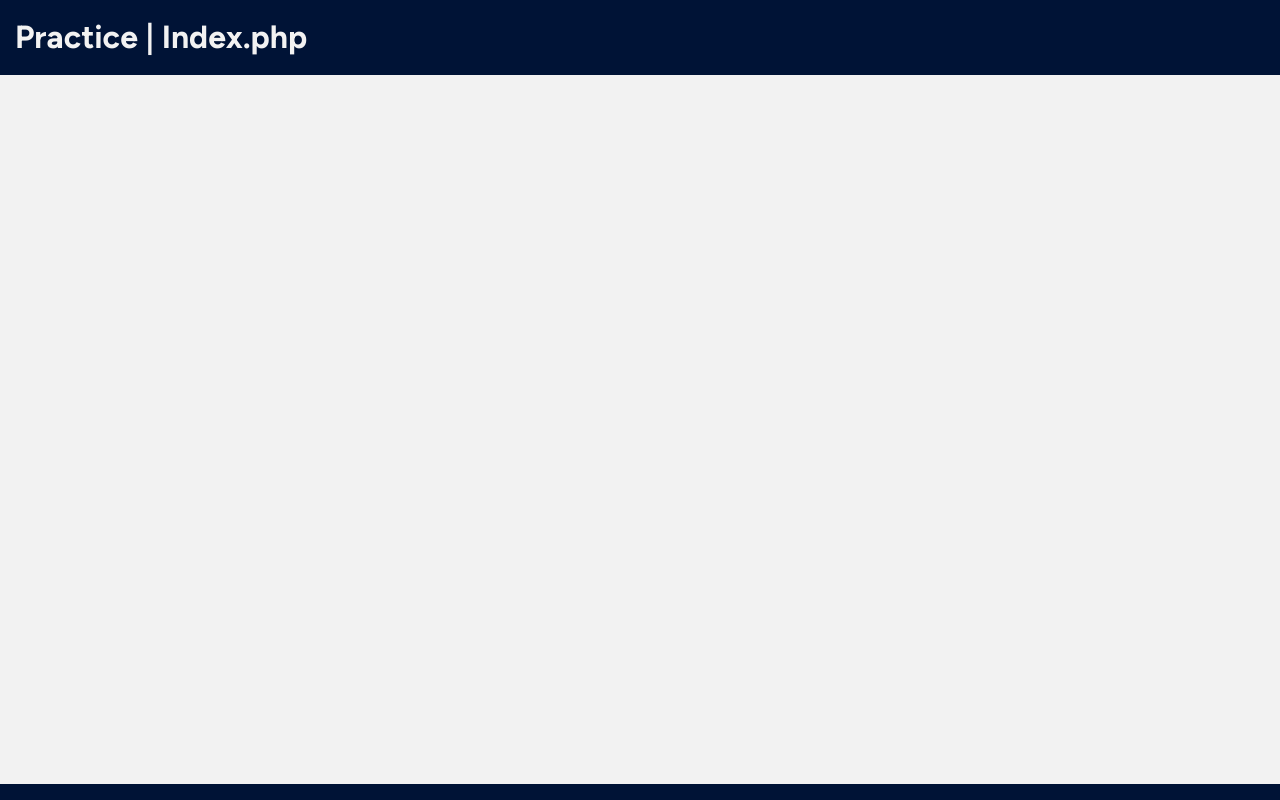
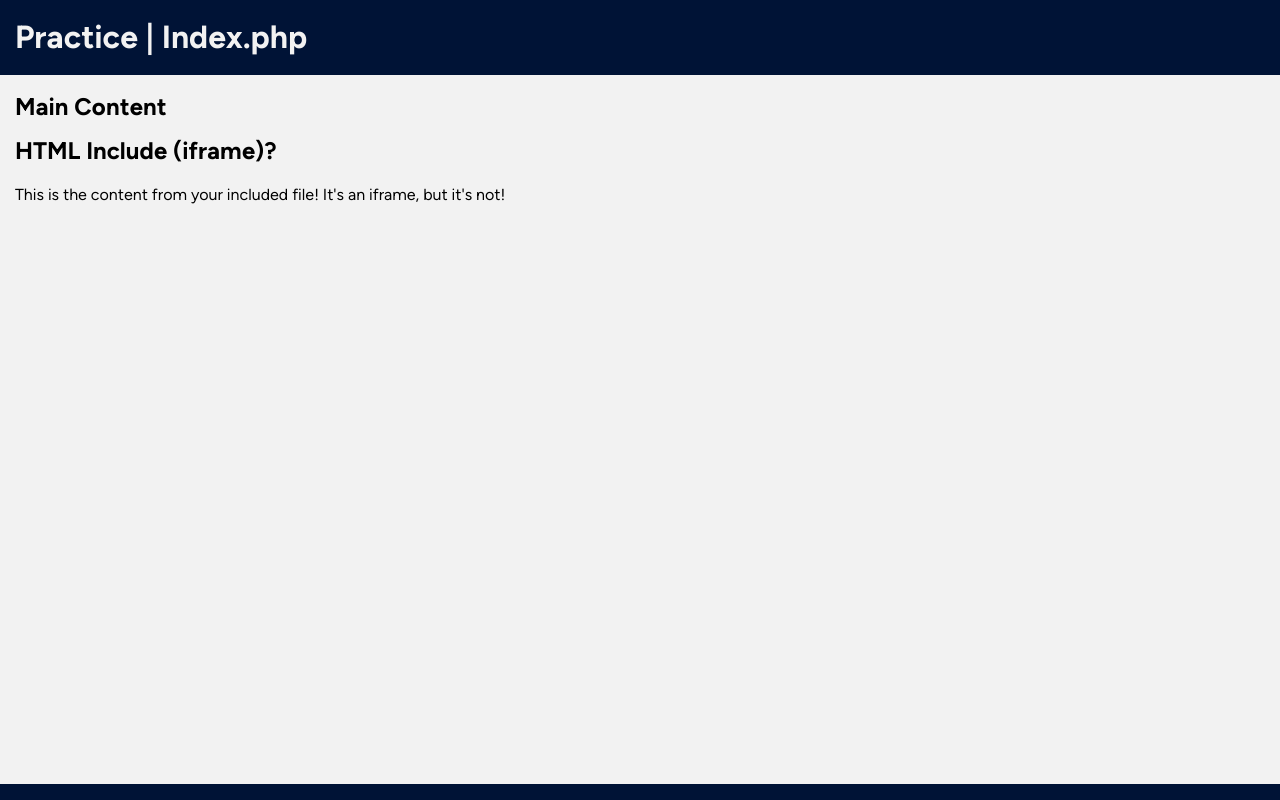
Before and after one commit to jbodnar2/practice, a PHP site: page / in a window 1280 px wide. Run offline with PHP 8.4, Linux system fonts and the light colour scheme.

Commit message:
Add include example

```diff
--- /dev/null
+++ b/html-includes/include-a.html
@@ -0,0 +1,4 @@
+<h2>HTML Include (iframe)?</h2>
+<p>
+  This is the content from your included file! It's an iframe, but it's not!
+</p>
--- a/index.php
+++ b/index.php
@@ -18,10 +18,13 @@
     </header>
     <nav class="nav"></nav>
     <main class="main container">
+      <h2>Main Content</h2>
       <!-- Main content -->
 
 
       <!-- Main Content End -->
+      <iframe src="html-includes/include-a.html" frameborder="0" allow="fullscreen" loading="lazy"
+        onload="this.before(...(this.contentWindow.document.body||this.contentWindow.document).children);this.remove()"></iframe>
     </main>
     <footer class="footer"></footer>
   </div>
```
